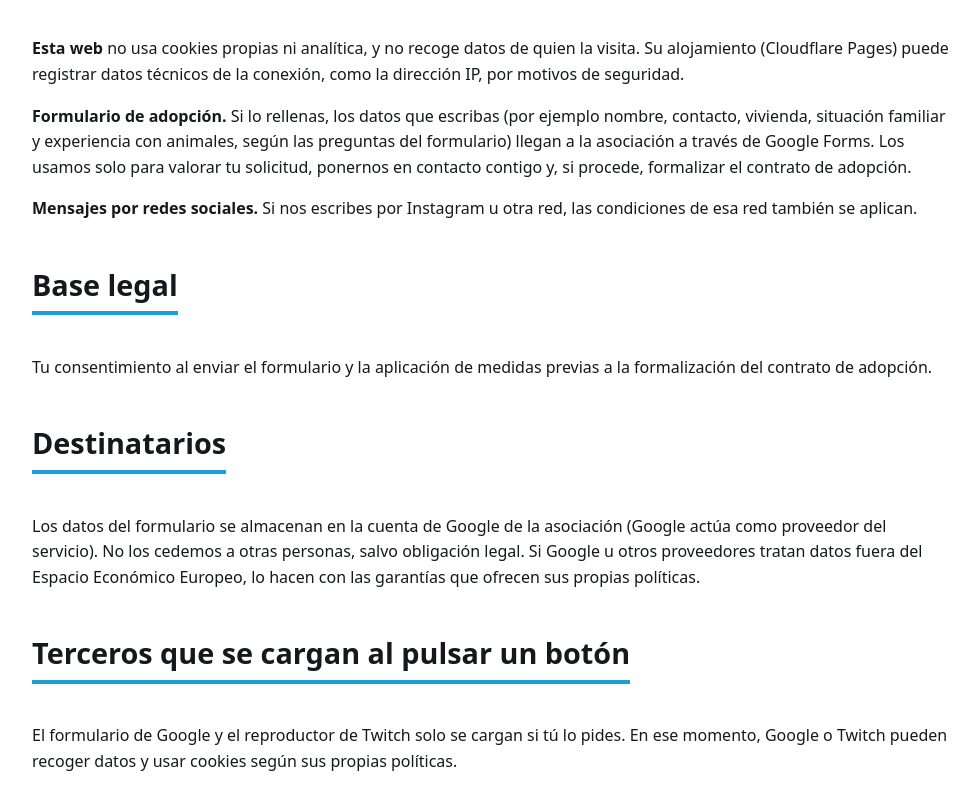
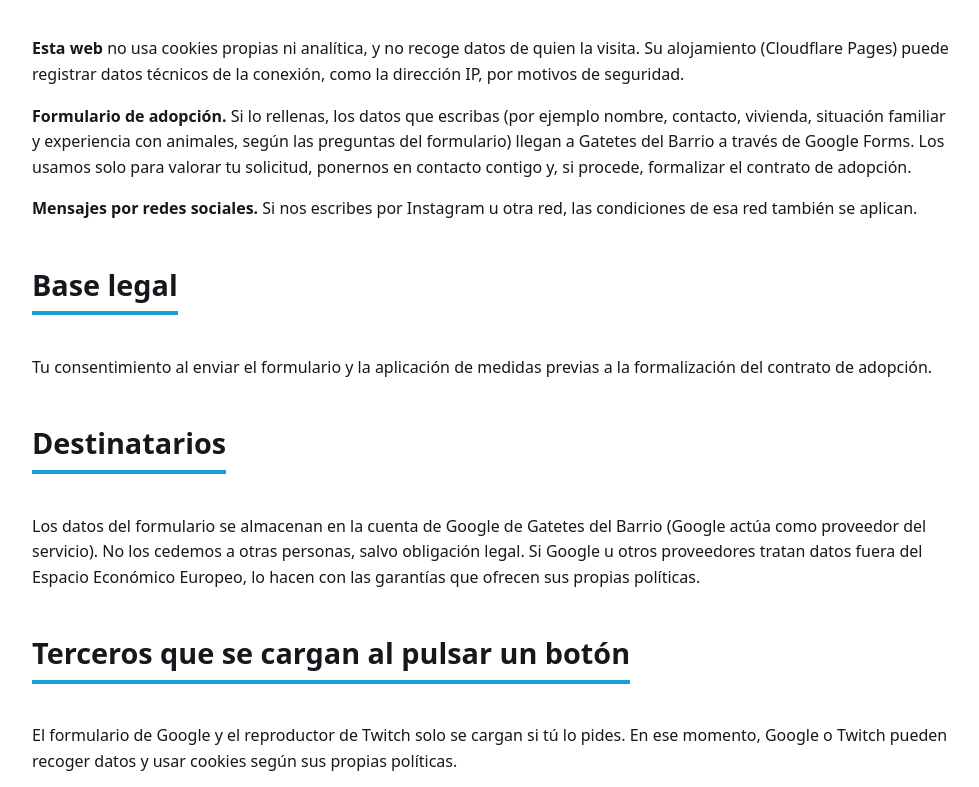
Before and after one commit to gatetesdelbarrio/web, a plain HTML site: page privacidad.html in a window 1280 px wide. Shown: the part 540-1327 px from the top of the page, without its empty margins (148-1127 px from the left). Drawn offline with Linux system fonts and the light colour scheme.

Commit message:
Update organization name in privacy policy

```diff
--- a/privacidad.html
+++ b/privacidad.html
@@ -58,12 +58,12 @@ main section{padding-top:2rem}
 </ul>
 <h2>Qué datos se tratan y para qué</h2>
 <p><strong>Esta web</strong> no usa cookies propias ni analítica, y no recoge datos de quien la visita. Su alojamiento (Cloudflare Pages) puede registrar datos técnicos de la conexión, como la dirección IP, por motivos de seguridad.</p>
-<p><strong>Formulario de adopción.</strong> Si lo rellenas, los datos que escribas (por ejemplo nombre, contacto, vivienda, situación familiar y experiencia con animales, según las preguntas del formulario) llegan a la asociación a través de Google Forms. Los usamos solo para valorar tu solicitud, ponernos en contacto contigo y, si procede, formalizar el contrato de adopción.</p>
+<p><strong>Formulario de adopción.</strong> Si lo rellenas, los datos que escribas (por ejemplo nombre, contacto, vivienda, situación familiar y experiencia con animales, según las preguntas del formulario) llegan a Gatetes del Barrio a través de Google Forms. Los usamos solo para valorar tu solicitud, ponernos en contacto contigo y, si procede, formalizar el contrato de adopción.</p>
 <p><strong>Mensajes por redes sociales.</strong> Si nos escribes por Instagram u otra red, las condiciones de esa red también se aplican.</p>
 <h2>Base legal</h2>
 <p>Tu consentimiento al enviar el formulario y la aplicación de medidas previas a la formalización del contrato de adopción.</p>
 <h2>Destinatarios</h2>
-<p>Los datos del formulario se almacenan en la cuenta de Google de la asociación (Google actúa como proveedor del servicio). No los cedemos a otras personas, salvo obligación legal. Si Google u otros proveedores tratan datos fuera del Espacio Económico Europeo, lo hacen con las garantías que ofrecen sus propias políticas.</p>
+<p>Los datos del formulario se almacenan en la cuenta de Google de Gatetes del Barrio (Google actúa como proveedor del servicio). No los cedemos a otras personas, salvo obligación legal. Si Google u otros proveedores tratan datos fuera del Espacio Económico Europeo, lo hacen con las garantías que ofrecen sus propias políticas.</p>
 <h2>Terceros que se cargan al pulsar un botón</h2>
 <p>El formulario de Google y el reproductor de Twitch solo se cargan si tú lo pides. En ese momento, Google o Twitch pueden recoger datos y usar cookies según sus propias políticas.</p>
 <h2>Conservación</h2>
```
